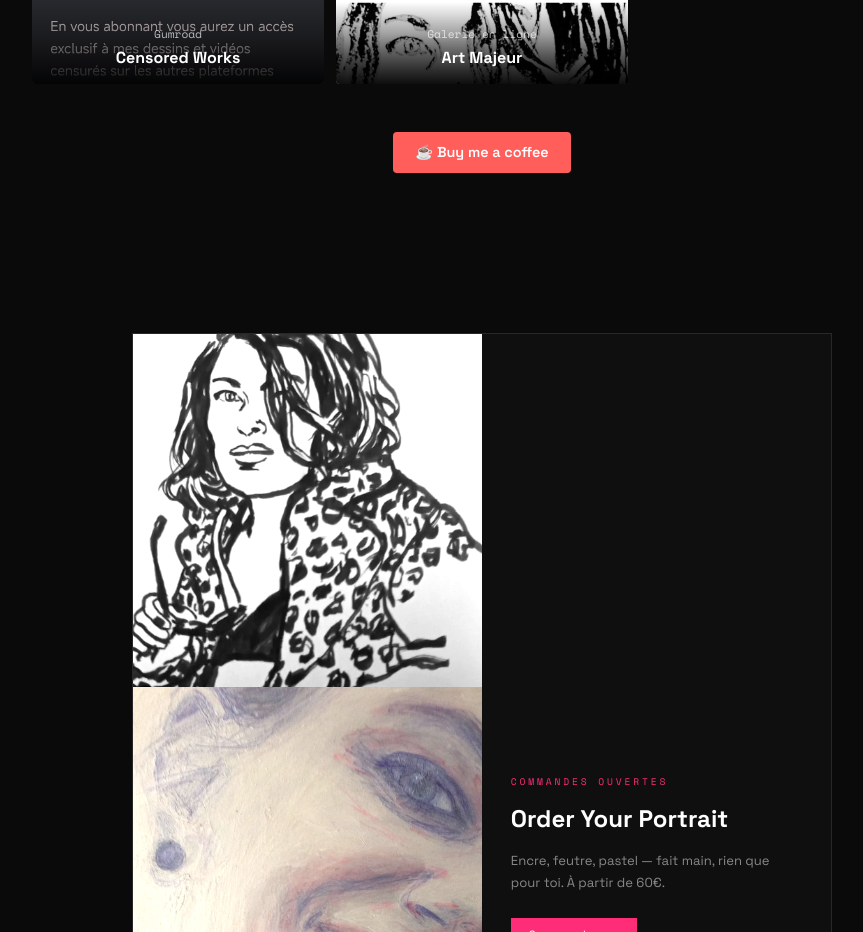
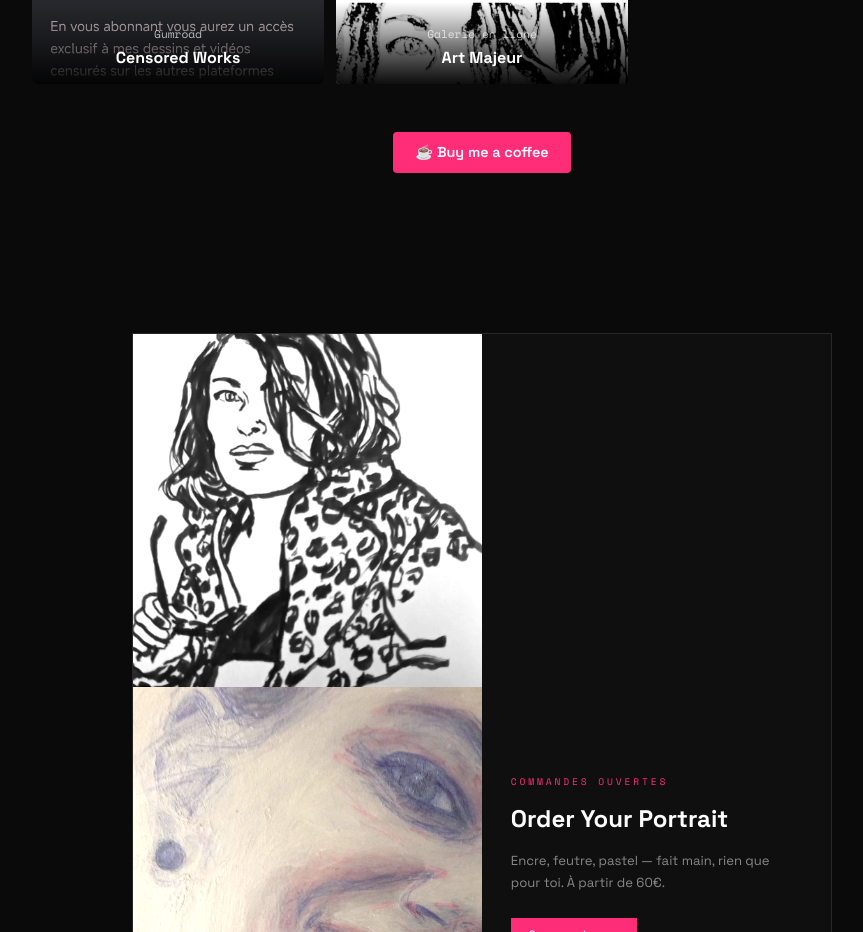
Before and after one commit to Kalimero-Von-Bulow/stationservice, a React (Vite) app: page / in a window 1280 px wide. Shown: the part 4860-5792 px from the top of the page, without its empty margins (158-1021 px from the left). Built offline with nearby package versions, Linux system fonts and the light colour scheme.

Commit message:
Update Home.tsx

```diff
--- a/Home.tsx
+++ b/Home.tsx
@@ -704,7 +704,7 @@ export default function Home() {
                 alignItems: "center",
                 gap: "0.5rem",
                 padding: "0.6rem 1.4rem",
-                backgroundColor: "#FF5E5B",
+                backgroundColor: "#FF2D78",
                 color: "white",
                 textDecoration: "none",
                 fontWeight: 600,
```
